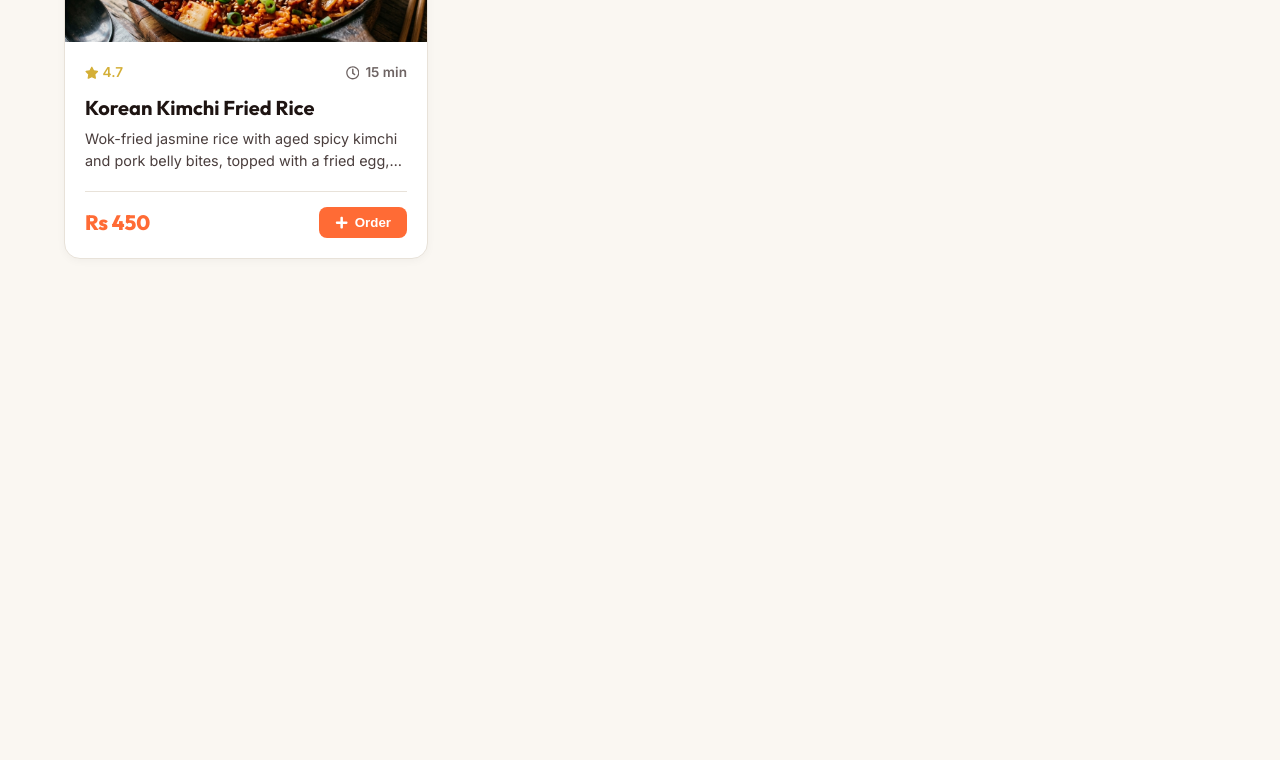
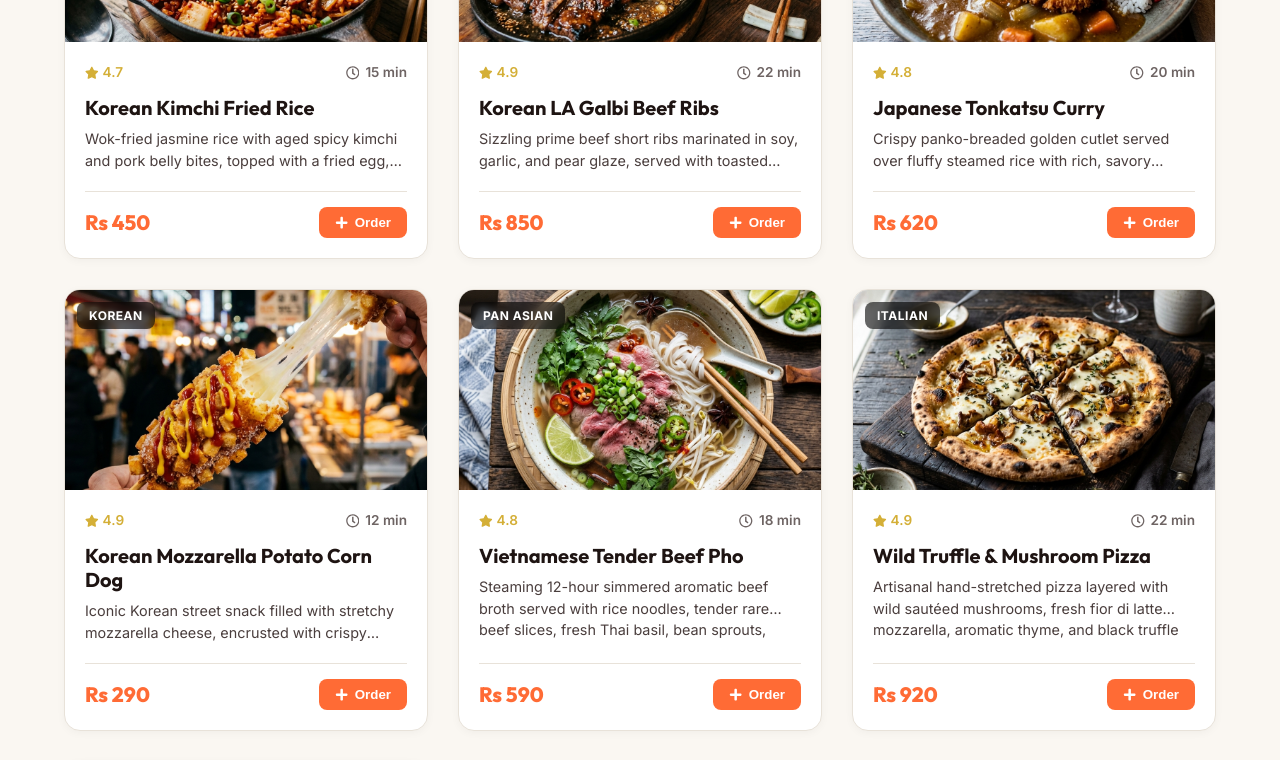
Before and after one commit to ke961/Restaurant-Management-Web, a React app in the folder Frontend/: page / in a window 1280 px wide. Shown: the part 3260-4020 px from the top of the page. Before the commit the page ends 3569 px from the top, so only its background shows below. Built offline with nearby package versions, Linux system fonts and the light colour scheme; the HTML template or start-up script is replaced by a standard one.

Commit message:
Update FoodCard.jsx
updated

```diff
--- a/Frontend/src/Components/FoodCard.jsx
+++ b/Frontend/src/Components/FoodCard.jsx
@@ -15,6 +15,12 @@ import tteokbokki from "../assets/Tteokbokki.png";
 import dimSum from "../assets/Dim_Sum.png";
 import padThai from "../assets/Pad_Thai.png";
 import kimchiRice from "../assets/Kimchi_Fried_Rice.png";
+import galbi from "../assets/Galbi.png";
+import tonkatsu from "../assets/Tonkatsu.png";
+import cornDog from "../assets/Corn_Dog.png";
+import pho from "../assets/Pho.png";
+import trufflePizza from "../assets/Truffle_Pizza.png";
+import bobaTea from "../assets/Boba_Tea.png";
 
 function FoodCard({ addToCart, searchQuery = "", selectedCategory = "All" }) {
   const [selectedFood, setSelectedFood] = useState(null);
@@ -230,6 +236,102 @@ function FoodCard({ addToCart, searchQuery = "", selectedCategory = "All" }) {
         { name: "Melted Cheese Layer", price: 50 },
         { name: "Roasted Nori Snack Pack", price: 35 }
       ]
+    },
+    {
+      id: 15,
+      name: "Korean LA Galbi Beef Ribs",
+      price: 850,
+      image: galbi,
+      category: "Korean",
+      rating: 4.9,
+      prepTime: "22 min",
+      description: "Sizzling prime beef short ribs marinated in soy, garlic, and pear glaze, served with toasted sesame, chopped scallions, and fresh lettuce wraps.",
+      spiceOption: true,
+      addons: [
+        { name: "Extra Galbi Ribs", price: 250 },
+        { name: "Garlic Ssamjang Dip", price: 30 },
+        { name: "Steamed Rice Bowl", price: 40 }
+      ]
+    },
+    {
+      id: 16,
+      name: "Japanese Tonkatsu Curry",
+      price: 620,
+      image: tonkatsu,
+      category: "Pan Asian",
+      rating: 4.8,
+      prepTime: "20 min",
+      description: "Crispy panko-breaded golden cutlet served over fluffy steamed rice with rich, savory Japanese brown curry and pickled red radish.",
+      spiceOption: true,
+      addons: [
+        { name: "Extra Panko Cutlet", price: 150 },
+        { name: "Extra Curry Sauce", price: 60 },
+        { name: "Soft Boiled Ajitama Egg", price: 40 }
+      ]
+    },
+    {
+      id: 17,
+      name: "Korean Mozzarella Potato Corn Dog",
+      price: 290,
+      image: cornDog,
+      category: "Korean",
+      rating: 4.9,
+      prepTime: "12 min",
+      description: "Iconic Korean street snack filled with stretchy mozzarella cheese, encrusted with crispy diced potato cubes, topped with sugar dust, ketchup & mustard.",
+      spiceOption: true,
+      addons: [
+        { name: "Extra Cheese Pull", price: 40 },
+        { name: "Spicy Honey Mustard Drizzle", price: 20 },
+        { name: "Hot Cheeto Dust Crust", price: 35 }
+      ]
+    },
+    {
+      id: 18,
+      name: "Vietnamese Tender Beef Pho",
+      price: 590,
+      image: pho,
+      category: "Pan Asian",
+      rating: 4.8,
+      prepTime: "18 min",
+      description: "Steaming 12-hour simmered aromatic beef broth served with rice noodles, tender rare beef slices, fresh Thai basil, bean sprouts, jalapeno, and lime.",
+      spiceOption: true,
+      addons: [
+        { name: "Extra Beef Meatballs (3 pcs)", price: 80 },
+        { name: "Extra Tender Beef Slices", price: 120 },
+        { name: "Crispy Dough Sticks (Youtiao)", price: 40 }
+      ]
+    },
+    {
+      id: 19,
+      name: "Wild Truffle & Mushroom Pizza",
+      price: 920,
+      image: trufflePizza,
+      category: "Italian",
+      rating: 4.9,
+      prepTime: "22 min",
+      description: "Artisanal hand-stretched pizza layered with wild sautéed mushrooms, fresh fior di latte mozzarella, aromatic thyme, and black truffle oil.",
+      spiceOption: false,
+      addons: [
+        { name: "Extra Black Truffle Oil Drizzle", price: 80 },
+        { name: "Prosciutto Di Parma Slices", price: 140 },
+        { name: "Stuffed Cheese Crust", price: 150 }
+      ]
+    },
+    {
+      id: 20,
+      name: "Tiger Brown Sugar Boba Tea",
+      price: 260,
+      image: bobaTea,
+      category: "Beverages",
+      rating: 4.9,
+      prepTime: "5 min",
+      description: "Handcrafted fresh milk tea infused with rich caramelized brown sugar tiger stripes, chewy slow-cooked tapioca pearls, and salted cheese foam.",
+      spiceOption: false,
+      addons: [
+        { name: "Extra Tapioca Pearls", price: 30 },
+        { name: "Egg Pudding Layer", price: 40 },
+        { name: "Salted Cream Cheese Foam", price: 35 }
+      ]
     }
   ];
 
```
